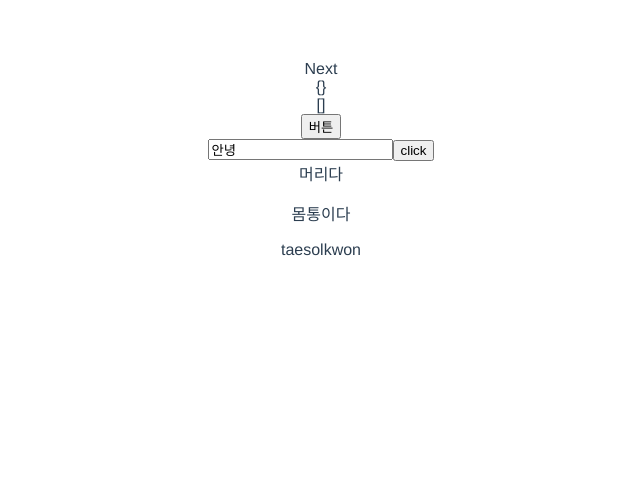
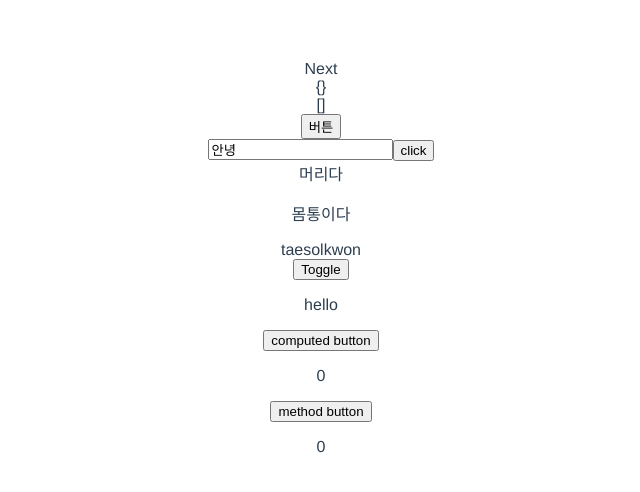
Before and after one commit to Wanderlust-sol/vue-practice, a Vue app: page /next in a window 1280 px wide. Shown: the top 492 px of the page, without its empty margins (319-959 px from the left). Built offline with nearby package versions, Linux system fonts and the light colour scheme.

Commit message:
transaction 공부하기

```diff
--- a/src/components/SlotWrapper.vue
+++ b/src/components/SlotWrapper.vue
@@ -4,6 +4,12 @@
     <slot></slot>
     <slot name="footer" v-bind:user="user"></slot>
     <slot name="other" v-bind:user="user"></slot>
+    <div id="demo">
+      <button v-on:click="show = !show">Toggle</button>
+      <transition name="fade" :duration="{enter: 5000, leave: 800}">
+        <p v-if="show">hello</p>
+      </transition>
+    </div>
   </div>
 </template>
 
@@ -14,7 +20,8 @@ export default {
       user: {
         firstName: "taesol",
         lastName: "kwon"
-      }
+      },
+      show: true
     };
   },
   create() {
@@ -24,4 +31,11 @@ export default {
 </script>
 
 <style scoped>
+.fade-enter-active,
+.fade-leave-active {
+  transition: opacity 0.5s;
+}
+.fade-enter, .fade-leave-to /* .fade-leave-active below version 2.1.8 */ {
+  opacity: 0;
+}
 </style>
--- a/src/pages/Next.vue
+++ b/src/pages/Next.vue
@@ -12,6 +12,18 @@
       <template v-slot:footer="slotProps">{{slotProps.user.firstName}}</template>
       <template v-slot:other="{user}">{{user.lastName}}</template>
     </SlotWrapper>
+    <div>
+      <button @click="counterComputed++">computed button</button>
+      <p>{{ counterComputed }}</p>
+
+      <button @click="counterMethod++">method button</button>
+      <p>{{ counterMethod }}</p>
+
+      <div>
+        {{ printTextMethod() }}
+        {{ printTextComputed }}
+      </div>
+    </div>
   </div>
 </template>
 
@@ -24,8 +36,18 @@ export default {
   data() {
     return {
       members: {},
-      membersArray: []
+      membersArray: [],
+      counterComputed: 0,
+      counterMethod: 0
     };
+  },
+  computed: {
+    printTextComputed: function() {
+      return console.log(
+        "counter printed from computed:",
+        this.counterComputed
+      );
+    }
   },
   methods: {
     getMembers() {
@@ -42,6 +64,9 @@ export default {
       this.$set(this.membersArray, 0, myNewValue);
       console.log(this.members);
       console.log(this.membersArray);
+    },
+    printTextMethod: function() {
+      console.log("counter printed from method:", this.counterMethod);
     }
   },
   created() {
```
